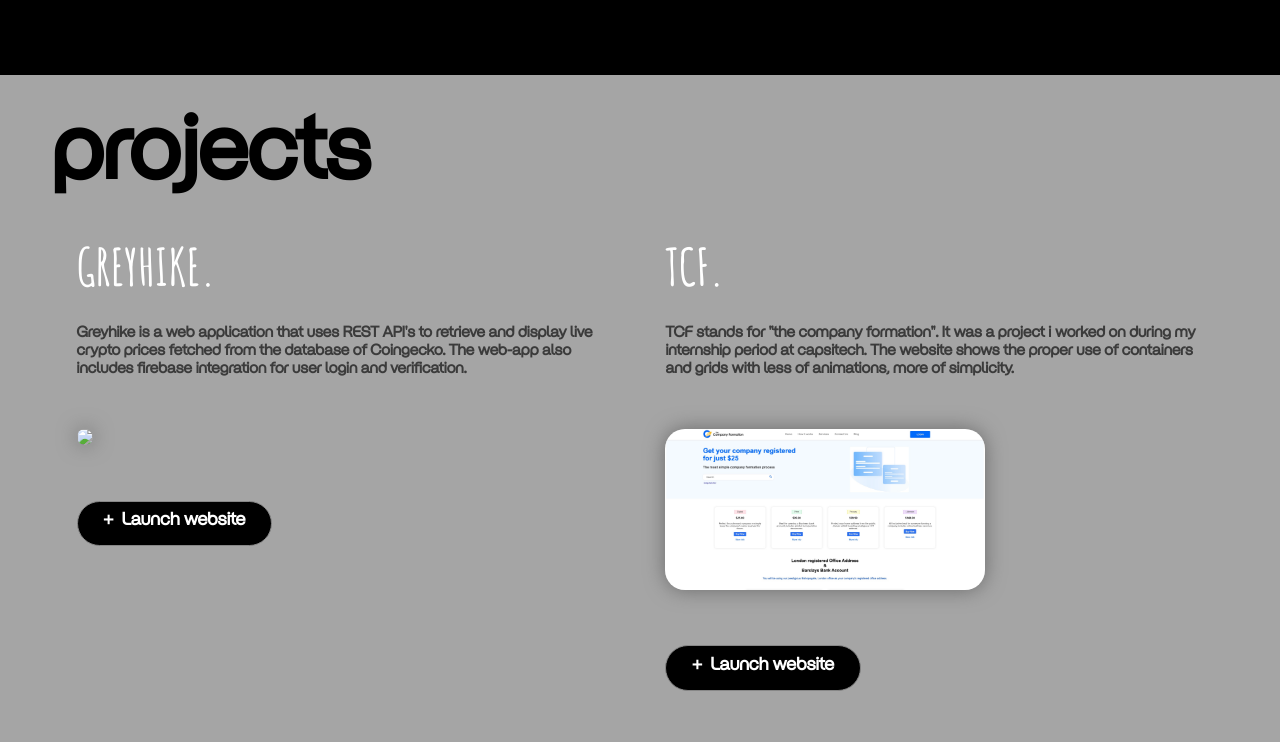
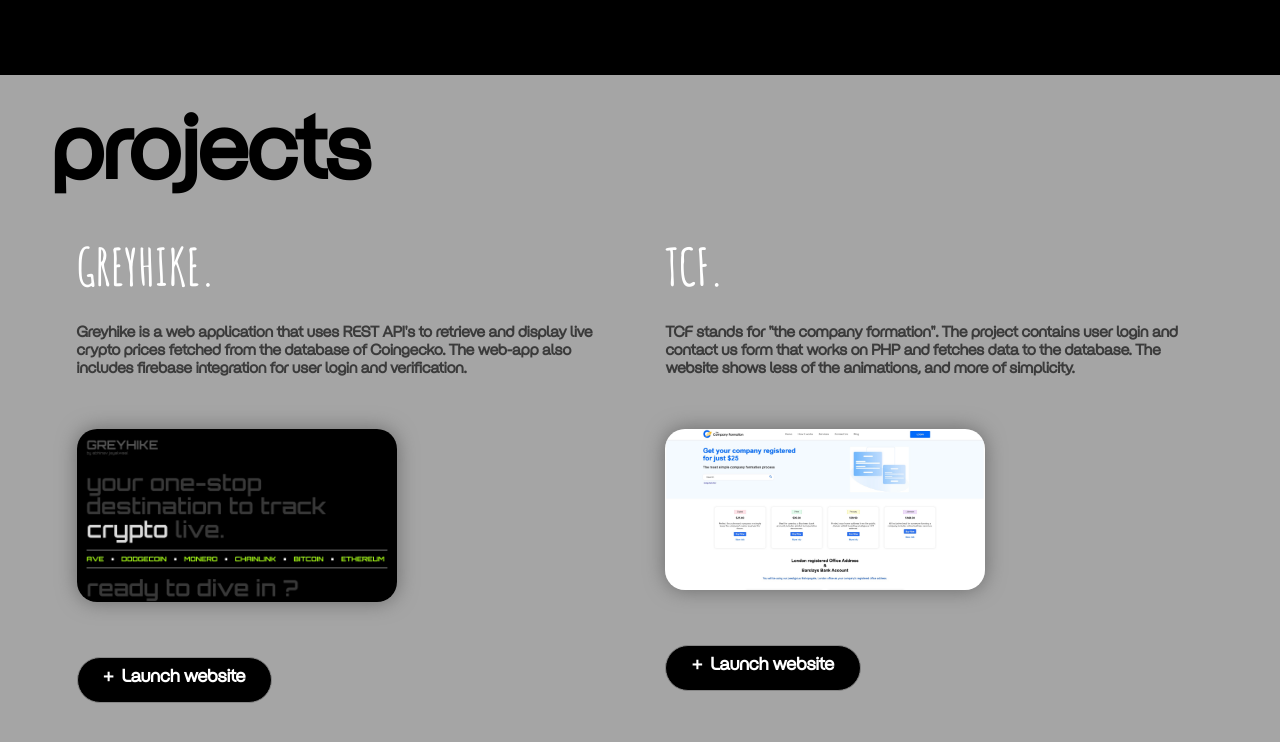
Before and after one commit to abhinav2077/portfolio, a plain HTML site: page index.html in a window 1280 px wide. Shown: the part 1885-2627 px from the top of the page. Drawn offline with nearby package versions, Linux system fonts and the light colour scheme.

Commit message:
Update index.html

```diff
--- a/index.html
+++ b/index.html
@@ -117,7 +117,7 @@
                         <div id="project1">
                             <h1>GREYHIKE.</h1>
                             <h3>Greyhike is a web application that uses REST API's to retrieve and display live crypto prices fetched from the database of Coingecko. The web-app also includes firebase integration for user login and verification.</h3>
-                            <img class="projectimg" src="greyhike.jpeg">
+                            <img class="projectimg" src="greyhike.jpg">
                             <div id="button">
                                 <h4><a href="https://greyhike.vercel.app/" target="_blank">+&nbsp;&nbsp;Launch website</a></h4>
                             </div>
@@ -125,7 +125,7 @@
                         </div>
                         <div id="project2">
                             <h1>TCF.</h1>
-                            <h3>TCF stands for "the company formation". It was a project i worked on during my internship period at capsitech. The website shows the proper use of containers and grids with less of animations, more of simplicity.</h3>
+                            <h3>TCF stands for "the company formation". The project contains user login and contact us form that works on PHP and fetches data to the database. The website shows less of the animations, and more of simplicity.</h3>
                             <img class="projectimg" src="tcf.jpeg">
                             <div id="button">
                                 <h4><a href="https://abhinav2077.github.io/tcf/" target="_blank">+&nbsp;&nbsp;Launch website</a></h4>
```
